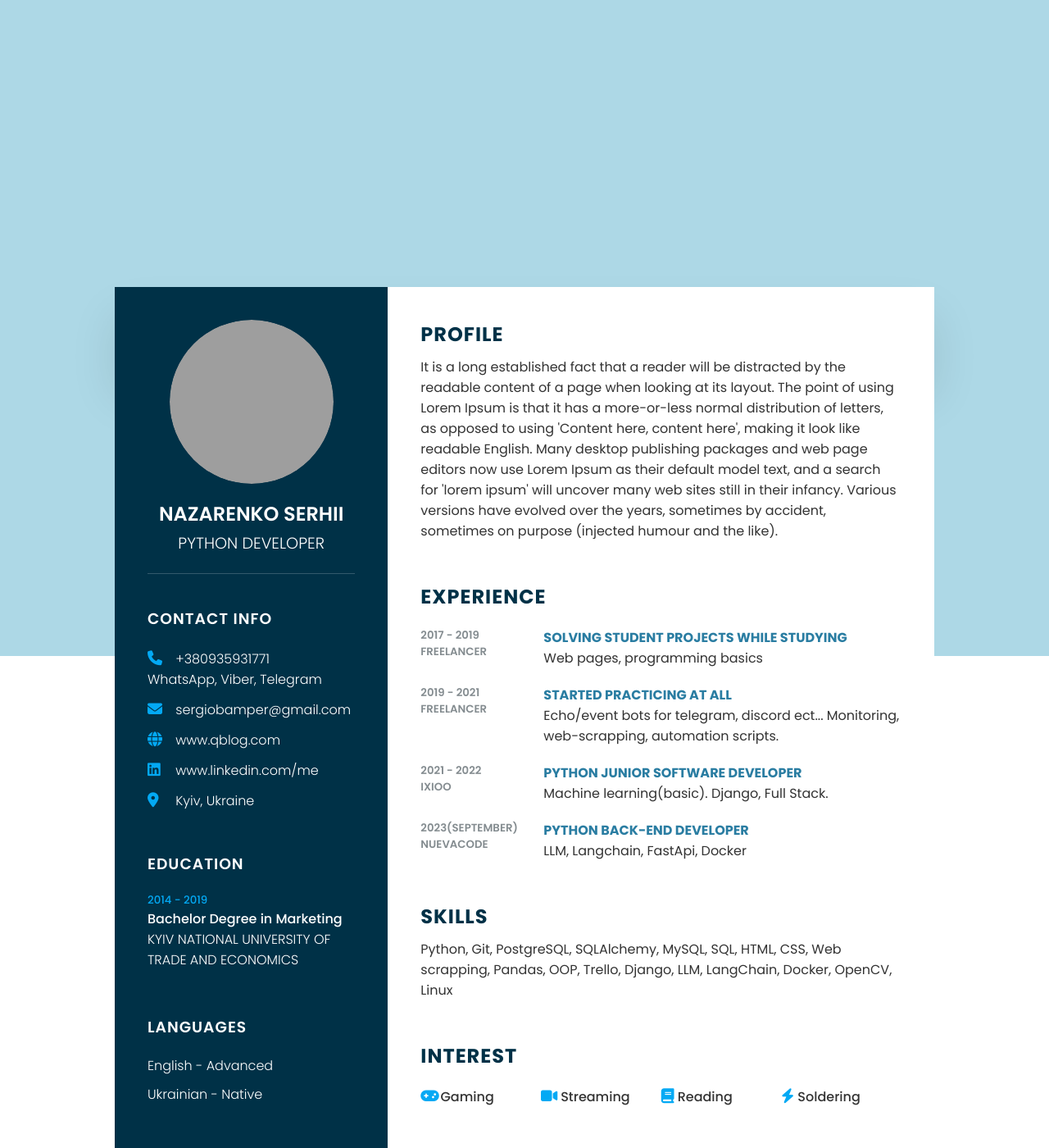
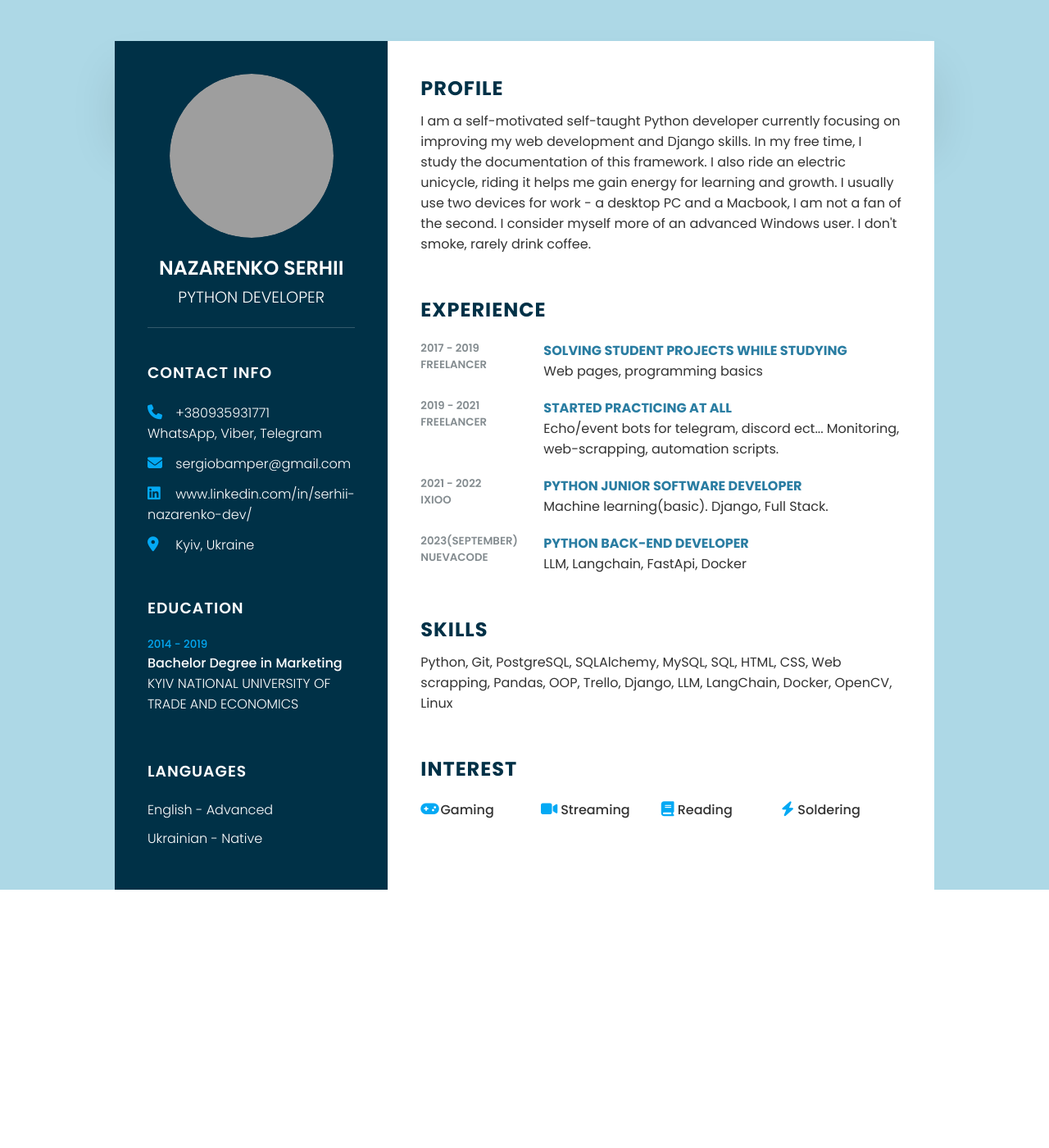
Before and after one commit to QRage/qblog, a Django app: page / in a window 1280 px wide. Shown: the whole page at 82% size. After the commit the page ends 1085 px from the top, so only its background shows below. Run offline with Django 5.2, Linux system fonts and the light colour scheme; grey boxes are pictures that could not be loaded.

Commit message:
Fixed css Changed resume

```diff
--- a/resume/static/css/resume.css
+++ b/resume/static/css/resume.css
@@ -7,12 +7,11 @@
     font-family: 'Poppins', sans-serif;
 }
 
-main
+body
 {
     background: lightblue;
     display: flex;
     justify-content: center;
-    align-items: center;
     min-height: 100vh;
 }
 
--- a/resume/templates/resume.html
+++ b/resume/templates/resume.html
@@ -15,7 +15,7 @@ CV - Serhii Nazarenko
             <div class="left_side">
                 <div class="profileText">
                     <div class="imgBox">
-                        <img src="https://avatars.githubusercontent.com/u/48661666?v=4">
+                        <img src="https://media.licdn.com/dms/image/D4E03AQFbZmiALBAy-Q/profile-displayphoto-shrink_800_800/0/1666924868629?e=1714608000&v=beta&t=WzE1rk8hBtRgFbBD8RNzAeCsEGCRjl9-JGVG9FdOKBM">
                     </div>
                     <h2>Nazarenko Serhii<br><span>Python Developer</span></h2>
                 </div>
@@ -32,13 +32,13 @@ CV - Serhii Nazarenko
                             <span class="icon"><i class="fa-solid fa-envelope"></i></span>
                             <span class="text">sergiobamper@gmail.com</span>
                         </li>
-                        <li>
+                        <noscript><li>
                             <span class="icon"><i class="fa-solid fa-globe"></i></span>
                             <span class="text">www.qblog.com</span>
-                        </li>
+                        </li></noscript>
                         <li>
                             <span class="icon"><i class="fa-brands fa-linkedin"></i></span>
-                            <span class="text">www.linkedin.com/me</span>
+                            <span class="text">www.linkedin.com/in/serhii-nazarenko-dev/</span>
                         </li>
                         <li>
                             <span class="icon"><i class="fa-solid fa-location-dot"></i></span>
@@ -72,7 +72,7 @@ CV - Serhii Nazarenko
             <div class="right_side">
                 <div class="about">
                     <h2 class="title2">Profile</h2>
-                    <p>It is a long established fact that a reader will be distracted by the readable content of a page when looking at its layout. The point of using Lorem Ipsum is that it has a more-or-less normal distribution of letters, as opposed to using 'Content here, content here', making it look like readable English. Many desktop publishing packages and web page editors now use Lorem Ipsum as their default model text, and a search for 'lorem ipsum' will uncover many web sites still in their infancy. Various versions have evolved over the years, sometimes by accident, sometimes on purpose (injected humour and the like).</p>
+                    <p>I am a self-motivated self-taught Python developer currently focusing on improving my web development and Django skills. In my free time, I study the documentation of this framework. I also ride an electric unicycle, riding it helps me gain energy for learning and growth. I usually use two devices for work - a desktop PC and a Macbook, I am not a fan of the second. I consider myself more of an advanced Windows user. I don't smoke, rarely drink coffee.</p>
                 </div>
                 <div class="about">
                     <h2 class="title2">Experience</h2>
```
